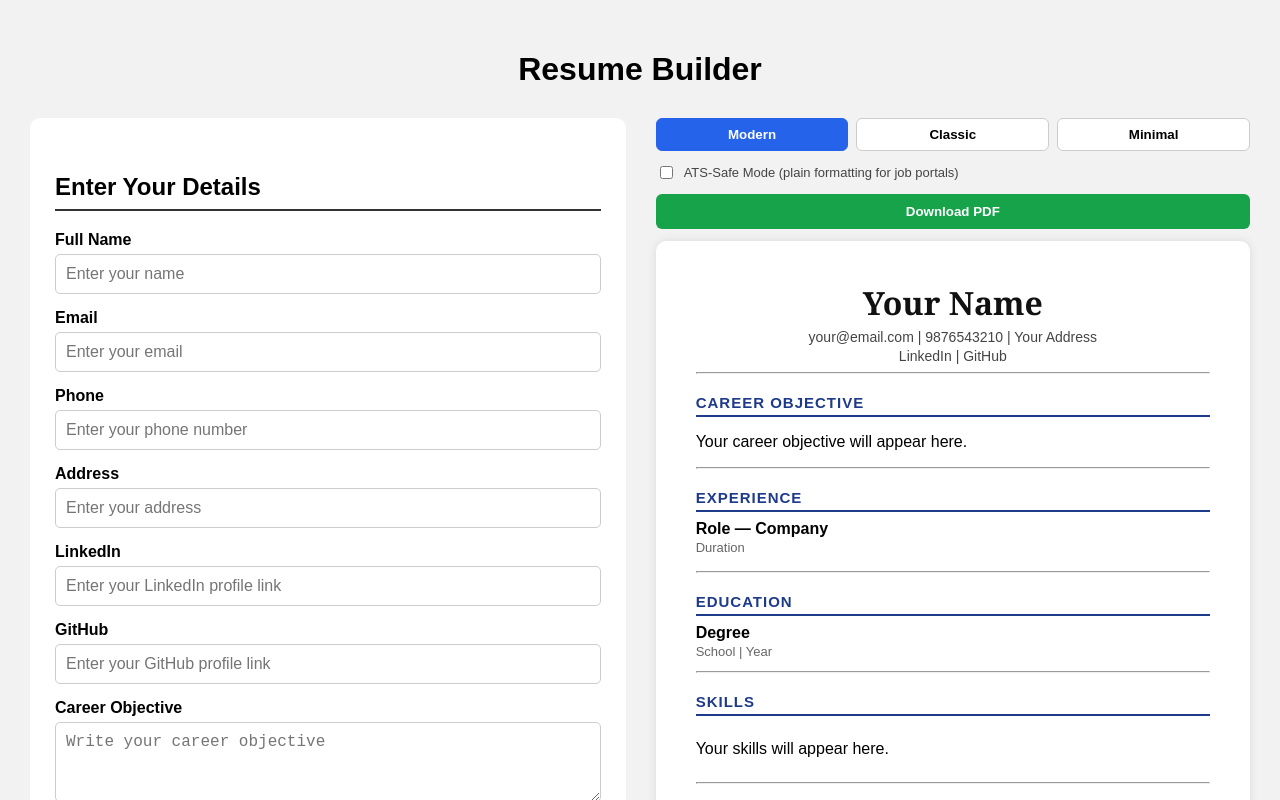
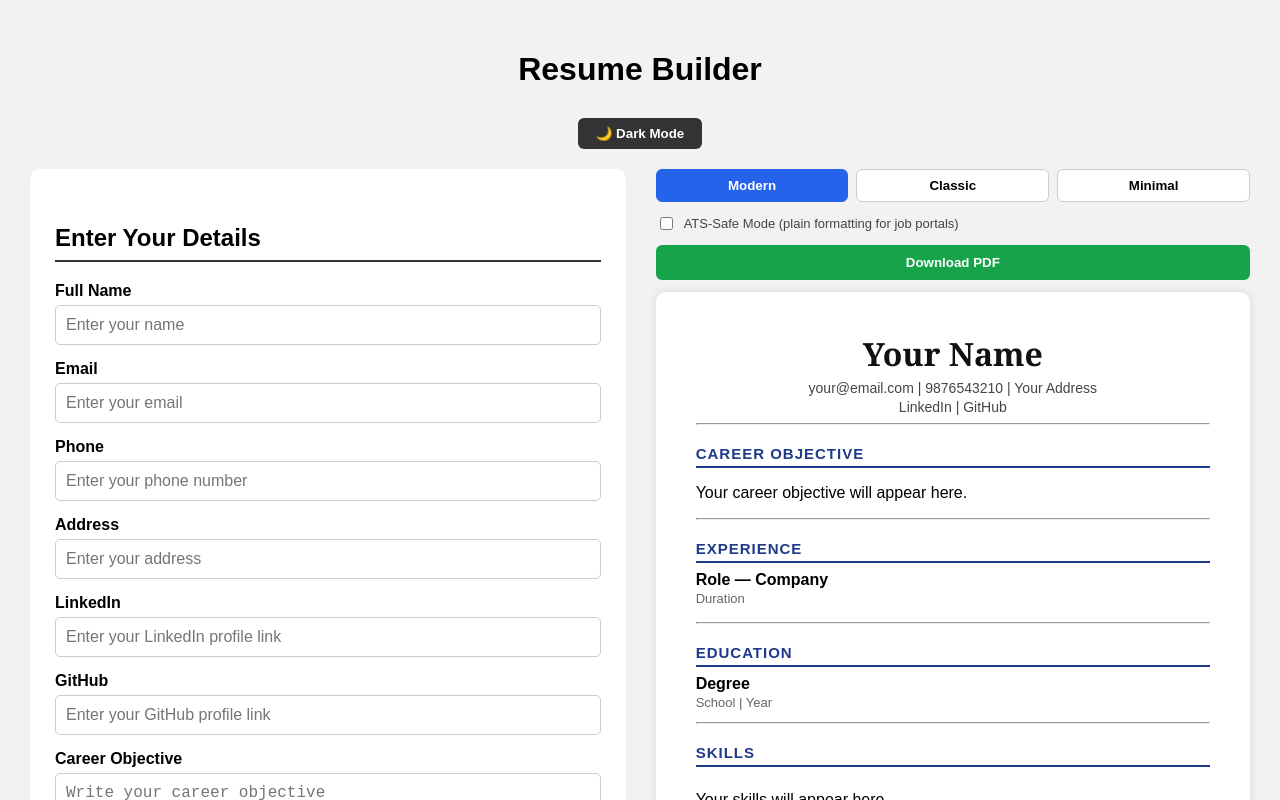
Before and after one commit to MohdIrfan1006/Resume-builder, a React (Vite) app: page / in a window 1280 px wide. Shown: the top 800 px of the page. Built offline with nearby package versions, Linux system fonts and the light colour scheme.

Commit message:
Add dark mode toggle and print styling for multi-page PDF

```diff
--- a/src/App.css
+++ b/src/App.css
@@ -360,3 +360,85 @@ body {
 .ats-mode .tag:last-child::after {
   content: "";
 }
+/* ===== PAGE BREAK HANDLING (for multi-page PDF) ===== */
+@media print {
+  @page {
+    size: A4;
+    margin: 15mm;
+  }
+
+  body {
+    background: white;
+  }
+
+  .preview-section {
+    box-shadow: none;
+    max-width: 100%;
+    padding: 0;
+  }
+
+  /* Ek Experience/Education/Project block kabhi beech se na kate */
+  .preview-block {
+    break-inside: avoid;
+    page-break-inside: avoid;
+  }
+
+  /* Heading (Experience, Education, etc.) apne aap page ke end mein akela na reh jaye */
+  h3 {
+    break-after: avoid;
+    page-break-after: avoid;
+  }
+
+  /* hr lines print mein halki rakho */
+  hr {
+    border-color: #ccc;
+  }
+}
+.dark-toggle {
+  display: block;
+  margin: 0 auto 20px auto;
+  padding: 8px 18px;
+  background: #333;
+  color: white;
+  border: none;
+  border-radius: 6px;
+  cursor: pointer;
+  font-weight: bold;
+}
+
+/* ===== DARK MODE ===== */
+.app.dark {
+  background: #121212;
+}
+
+.app.dark > h1 {
+  color: white;
+}
+
+.app.dark .form-section {
+  background: #1e1e1e;
+  color: #eee;
+}
+
+.app.dark .form-section label {
+  color: #ccc;
+}
+
+.app.dark .form-section input,
+.app.dark .form-section textarea {
+  background: #2a2a2a;
+  border-color: #444;
+  color: white;
+}
+
+.app.dark .form-section h2 {
+  border-bottom-color: #555;
+  color: white;
+}
+
+.app.dark .dynamic-block {
+  background: #262626;
+  border-color: #444;
+}
+
+/* Preview section white hi rehta hai — kyunki wahi PDF print hoga */
--- a/src/App.jsx
+++ b/src/App.jsx
@@ -15,6 +15,7 @@ function App() {
   const [template, setTemplate] = useState("modern");
   const [errors, setErrors] = useState({});
   const [atsMode, setAtsMode] = useState(false);
+  const [darkMode, setDarkMode] = useState(false);
 
   // Dynamic Sections
   const [experience, setExperience] = useState([
@@ -42,6 +43,7 @@ function App() {
       setGithub(data.github || "");
       setObjective(data.objective || "");
       setTemplate(data.template || "modern");
+      setDarkMode(data.darkMode || false);
       setExperience(
         data.experience || [
           { company: "", role: "", duration: "", description: "" },
@@ -70,6 +72,7 @@ function App() {
       skills,
       projects,
       template,
+      darkMode,
     };
     localStorage.setItem("resumeData", JSON.stringify(resumeData));
   }, [
@@ -86,6 +89,7 @@ function App() {
     skills,
     projects,
     template,
+    darkMode,
   ]);
 
   // ---- Experience handlers ----
@@ -172,8 +176,11 @@ function App() {
   };
 
   return (
-    <div className="app">
+    <div className={`app ${darkMode ? "dark" : ""}`}>
       <h1>Resume Builder</h1>
+      <button className="dark-toggle" onClick={() => setDarkMode(!darkMode)}>
+        {darkMode ? "☀️ Light Mode" : "🌙 Dark Mode"}
+      </button>
 
       <div className="resume-container">
         {/* LEFT SIDE - FORM */}
```
